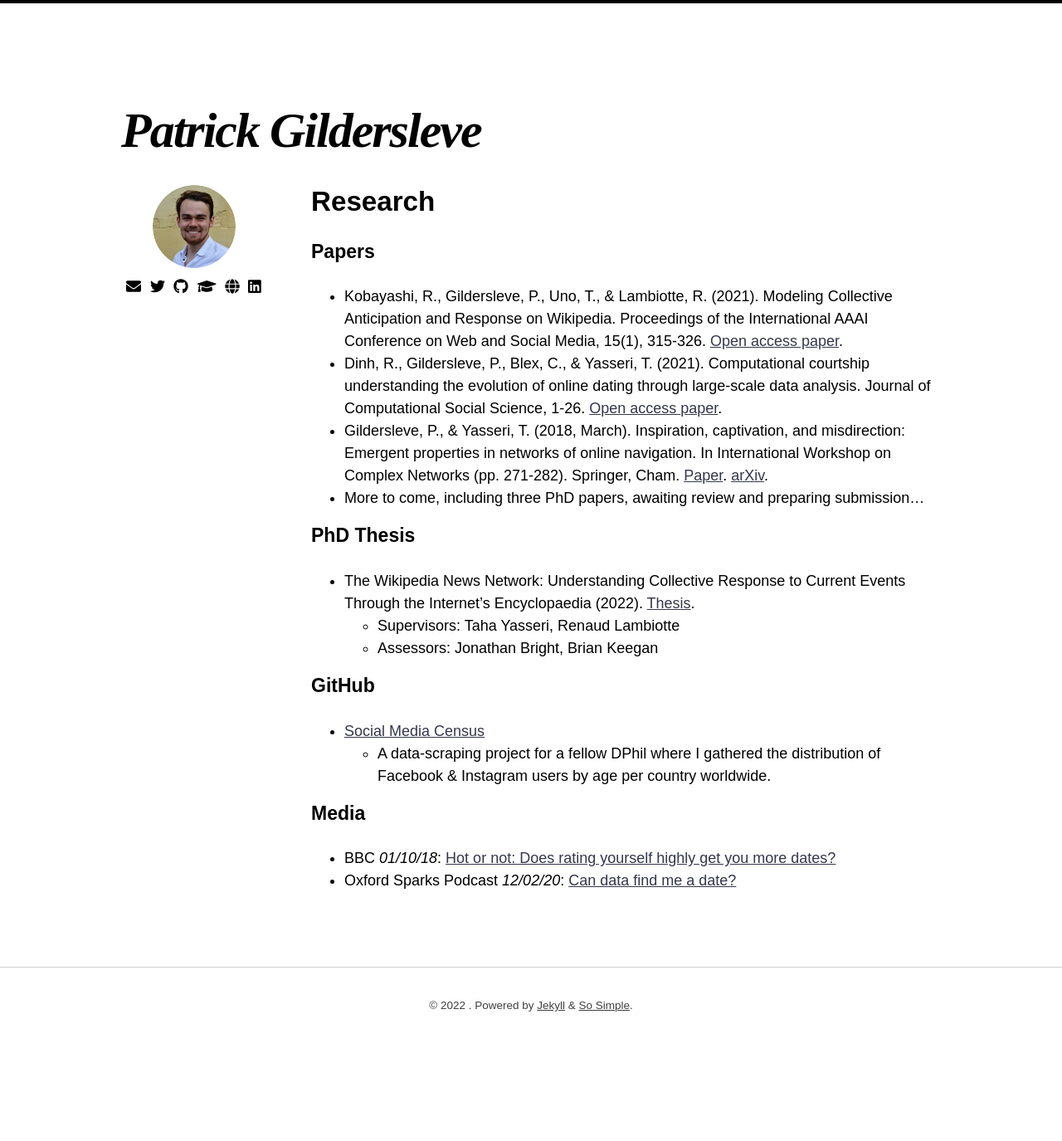
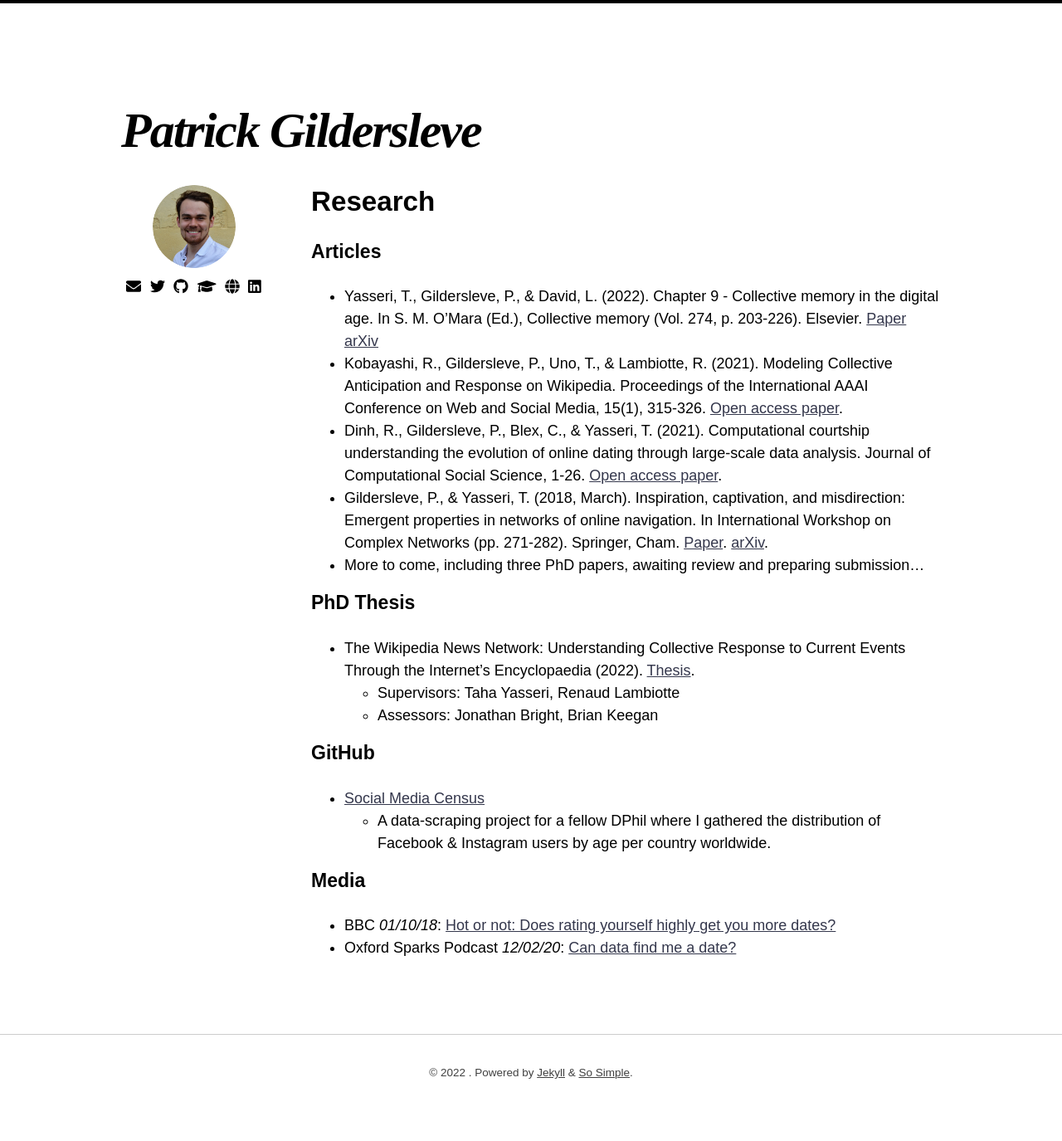
Before and after one commit to pgilders/pgilders.github.io, a Jekyll site: the page built from research.md, in a window 1280 px wide. Shown: the whole page at 83% size. Built offline with Jekyll 4.4.1, drawn with Linux system fonts in a browser that asks for light colours; nearby versions of some CDN libraries; before the commit the page ends 1294 px from its top, so only the background shows below that.

Commit message:
Update research.md

```diff
--- a/research.md
+++ b/research.md
@@ -28,7 +28,8 @@ title: Patrick Gildersleve
 
 # Research
 
-### Papers
+### Articles
+- Yasseri, T., Gildersleve, P., & David, L. (2022). Chapter 9 - Collective memory in the digital age. In S. M. O’Mara (Ed.), Collective memory (Vol. 274, p. 203-226). Elsevier. [Paper](https://www.sciencedirect.com/science/article/pii/S0079612322001571) [arXiv](https://arxiv.org/abs/2207.01042)
 - Kobayashi, R., Gildersleve, P., Uno, T., & Lambiotte, R. (2021). Modeling Collective Anticipation and Response on Wikipedia. Proceedings of the International AAAI Conference on Web and Social Media, 15(1), 315-326. [Open access paper](https://ojs.aaai.org/index.php/ICWSM/article/view/18063).
 - Dinh, R., Gildersleve, P., Blex, C., & Yasseri, T. (2021). Computational courtship understanding the evolution of online dating through large-scale data analysis. Journal of Computational Social Science, 1-26. [Open access paper](https://link.springer.com/article/10.1007/s42001-021-00132-w).
 - Gildersleve, P., & Yasseri, T. (2018, March). Inspiration, captivation, and misdirection: Emergent properties in networks of online navigation. In International Workshop on Complex Networks (pp. 271-282). Springer, Cham. [Paper](https://link.springer.com/chapter/10.1007/978-3-319-73198-8_23). [arXiv](https://arxiv.org/abs/1710.03326).
```
